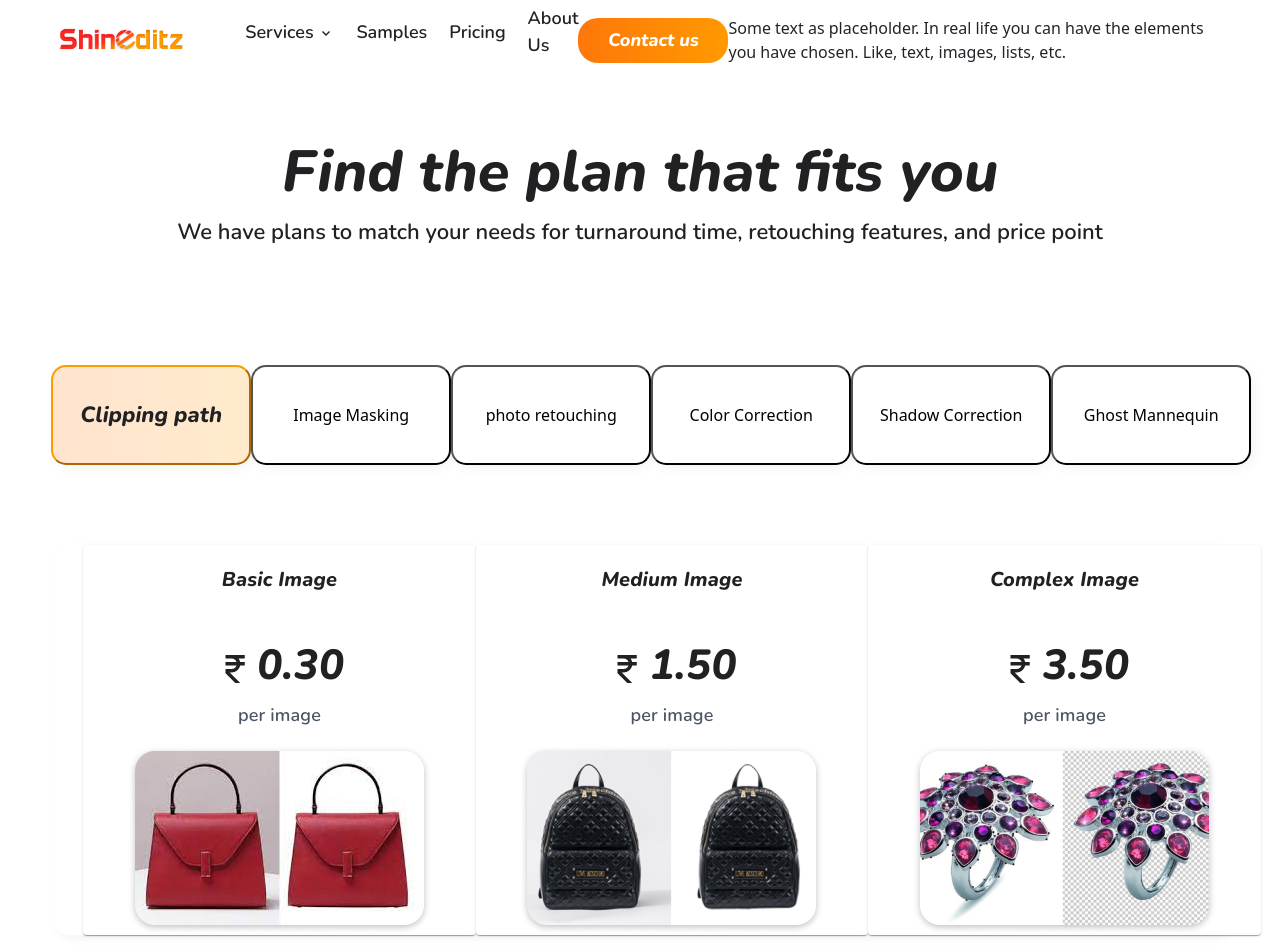
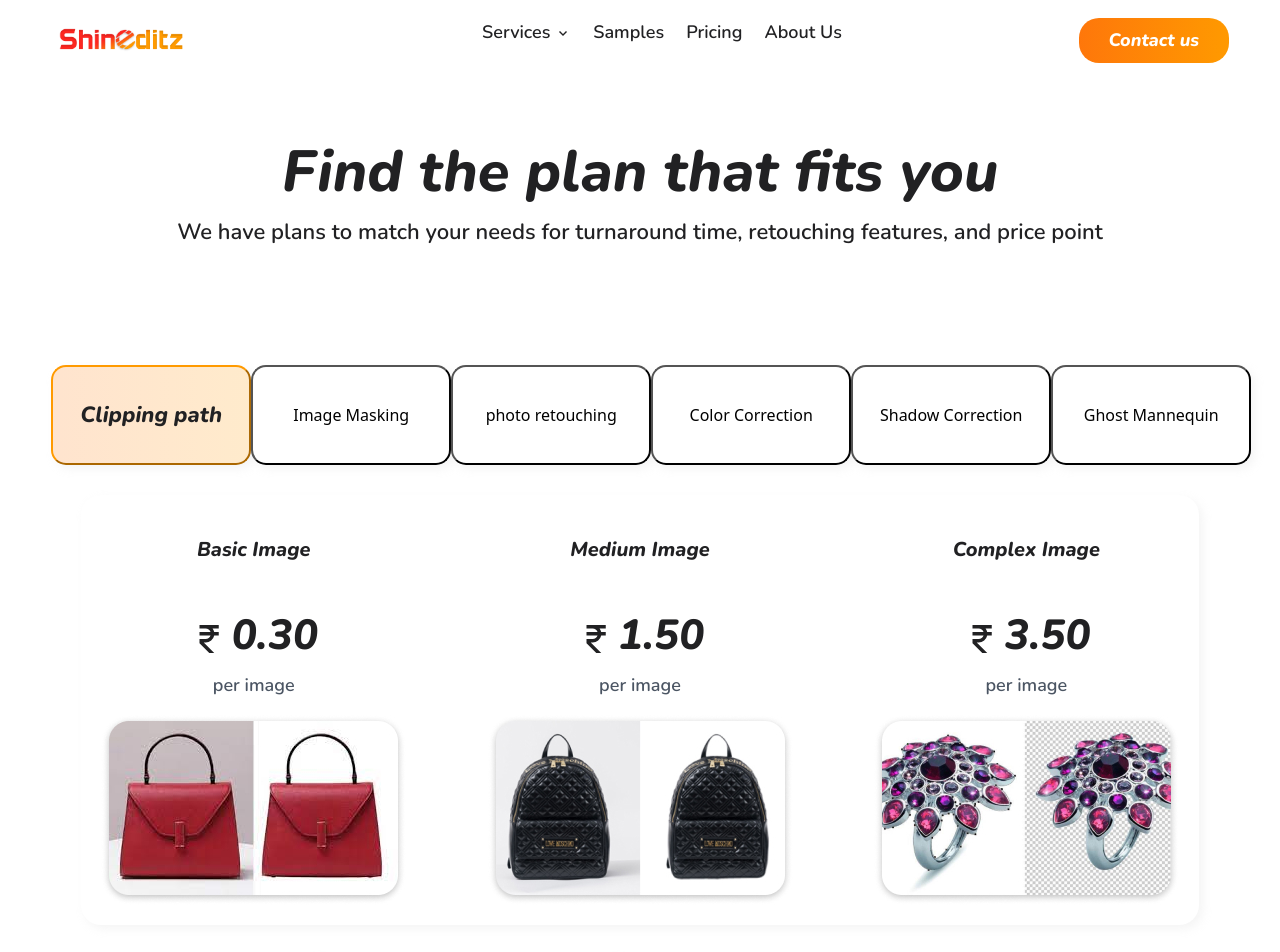
Before and after one commit to Nirmalnio/Shineditz, a React (Create React App) app: page /pricing in a window 1280 px wide. Shown: the top 952 px of the page. Built offline with nearby package versions, Linux system fonts and the light colour scheme.

Commit message:
pricing page

```diff
--- a/src/Components/Head/Header.jsx
+++ b/src/Components/Head/Header.jsx
@@ -54,7 +54,7 @@ function Header() {
           <div className='mobmenu' onClick={handleShow}>
               <GiHamburgerMenu/>
           </div>
-
+{/*
           <Offcanvas show={show} onHide={handleClose} responsive="lg" placement='end'>
         <Offcanvas.Header closeButton>
           <Offcanvas.Title>Shineditz</Offcanvas.Title>
@@ -63,7 +63,7 @@ function Header() {
           Some text as placeholder. In real life you can have the elements you
           have chosen. Like, text, images, lists, etc.
         </Offcanvas.Body>
-      </Offcanvas>
+      </Offcanvas> */}
 
     </div>
   )
--- a/src/pages/pricing/pricing.css
+++ b/src/pages/pricing/pricing.css
@@ -32,11 +32,17 @@
     color: #212123;
 }
 
-.gridbox {
+.flexbox {
+    padding: 20px;
+    margin: 30px;
     background: #FFFFFF;
     box-shadow: 4px 4px 8px rgba(215, 215, 215, 0.25);
     border-radius: 20px;
+    display: flex;
+    justify-content: space-between;
+    flex-direction:row;
 }
+
 
 .cardsec {
     display: flex;
@@ -142,6 +148,12 @@
     line-height: 70px;
     text-align: center;
     color: #212123;
+    /* display: flex;
+    align-items: center; */
+}
+.flexbox p{
+    text-align: center;
+
 }
 
 .smalltxt {
--- a/src/pages/pricing/pricing.jsx
+++ b/src/pages/pricing/pricing.jsx
@@ -5,23 +5,13 @@ import './pricing.css';
 import bag from "../../Assets/Images/bag.jpg";
 import schoolbag from "../../Assets/Images/schoolbag.jpg";
 import earings from "../../Assets/Images/earrings.jpg";
-import Grid from '@mui/material/Grid';
-import { styled } from '@mui/material/styles';
-import Box from '@mui/material/Box';
-import Paper from '@mui/material/Paper';
 import {BiRupee} from "react-icons/bi";
 
 
 
+
 function Pricing() {
-    const Item = styled(Paper)(({ theme }) => ({
-        backgroundColor: theme.palette.mode === 'dark' ? '#1A2027' : '#fff',
-        ...theme.typography.body2,
-        padding: theme.spacing(0),
-        textAlign: 'center',
-        borderRadius:'10',
-        color: theme.palette.text.secondary,
-    }));
+
 
 
     return (
@@ -52,34 +42,26 @@ function Pricing() {
                         <button className="buttoncards">Ghost Mannequin</button>
                     </div>
                 </div>
-                <div className="gridbox">
-                    <Grid container spacing={0} mt={10} mb={5} mx={4}>
-                        <Grid item xs={4} md={4}>
-                            <Item>
+                <div className="flexbox">
+                    <div>
                         <p className="gridtitle">Basic Image</p>
-                                <p><span className="basic"><BiRupee/>0.30</span>
+                        <p><span className="basic"><BiRupee />0.30</span>
                             <div className="smalltxt">per image</div></p>
                         <img src={bag}></img>
-                            </Item>
-                        </Grid>
-                        <Grid item xs={4} md={4}>
-                        <Item>
+                    </div>
+                    <div>
                         <p className="gridtitle">Medium Image</p>
-                                <p><span className="basic"><BiRupee/>1.50</span>
+                        <p><span className="basic"><BiRupee />1.50</span>
                             <div className="smalltxt">per image</div></p>
                         <img src={schoolbag}></img>
-                            </Item>
-                        </Grid>
-                        <Grid item xs={4} md={4}>
-                        <Item>
+                    </div>
+                    <div>
                         <p className="gridtitle">Complex Image</p>
-                                <p><span className="basic"><BiRupee/>3.50</span>
+                        <p><span className="basic"><BiRupee />3.50</span>
                             <div className="smalltxt">per image</div></p>
                         <img src={earings}></img>
-                            </Item>
-                        </Grid>
+                    </div>
 
-                    </Grid>
                 </div>
                 <div className="submitbutton" >
                     <div> <button className='button3' type="submit">View Samples</button></div>
@@ -87,7 +69,7 @@ function Pricing() {
                 </div>
             </div>
             <div>
-                <h1 style={{marginBottom:100}} className="headdiv ">Frequently Asked Questions</h1>
+                <h1 style={{ marginBottom: 100,marginTop:100 }} className="headdiv">Frequently Asked Questions</h1>
             </div>
         </div>
     )
```
Lines whose indentation alone changed are shown as unchanged.
